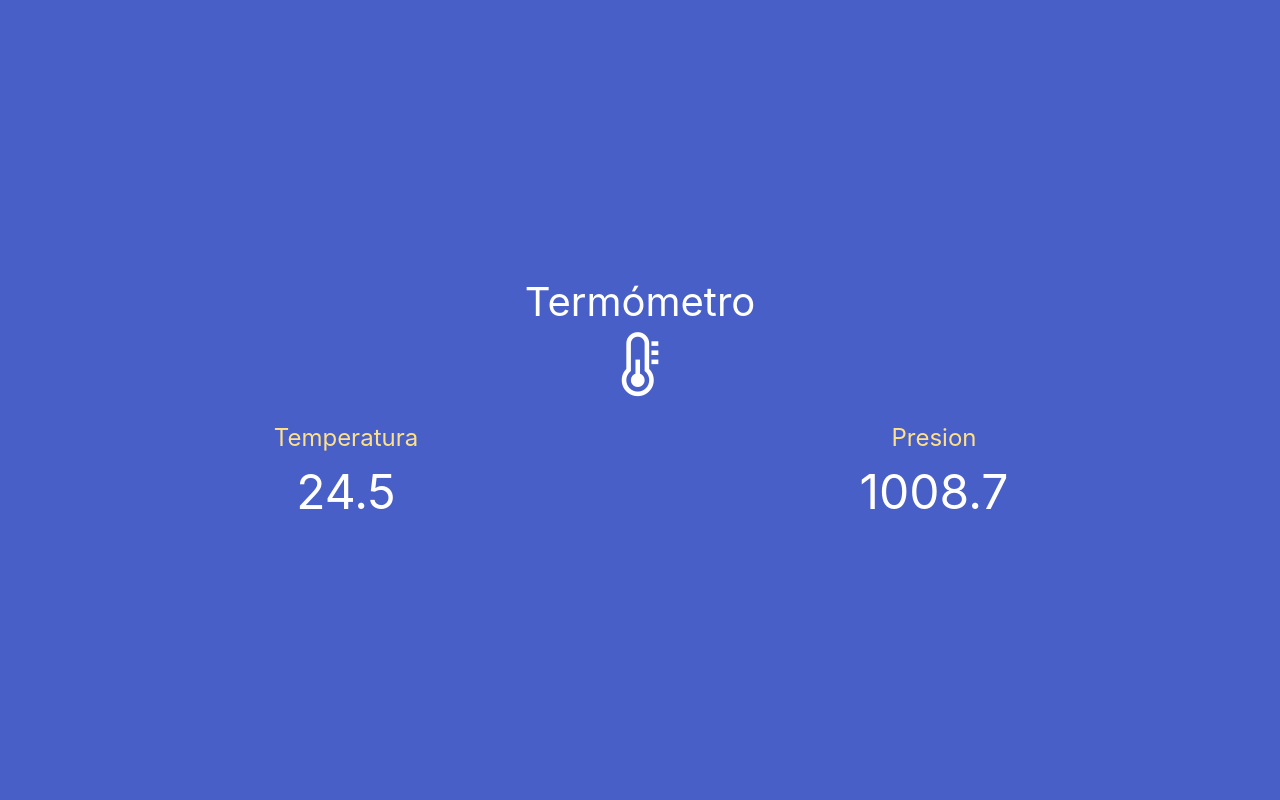
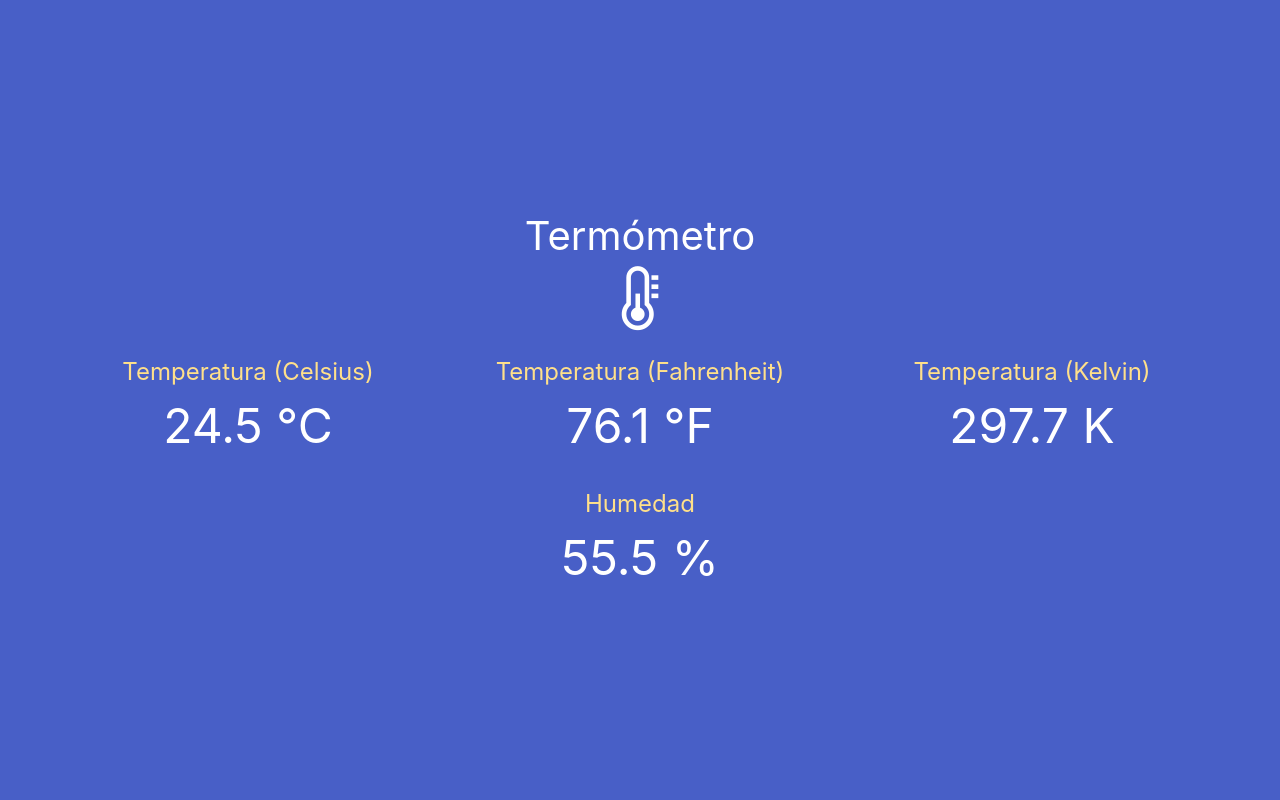
Before and after one commit to LuisElPoti/Raspberry-y-ESP32-PYTHON, a Flask app: page / in a window 1280 px wide. Run offline with Flask 3, Linux system fonts and the light colour scheme; some libraries are stand-ins or nearby versions.

Commit message:
Agregando 4 envio de datos ESP32 a Raspberry

```diff
--- a/app.py
+++ b/app.py
@@ -52,25 +52,19 @@ def receive_data():
     while True:
         packet = rfm9x.receive()
         if packet:
-            temp = int.from_bytes(packet[2:4], byteorder='little') / 10.00
-            humd = int.from_bytes(packet[4:6], byteorder='little') / 10.00
+            temp_celsius = int.from_bytes(packet[2:4], byteorder='little') / 10.00
+            temp_fahrenheit = int.from_bytes(packet[4:6], byteorder='little') / 10.00
+            temp_kelvin = int.from_bytes(packet[6:8], byteorder='little') / 10.00
+            humd = int.from_bytes(packet[8:10], byteorder='little') / 10.00
 
-            # if((temp > 0 or temp < 50)  and (humd > 0 or humd < 100)):
-
-            #     # Crear una referencia a la base de datos de Firebase
-            #     ref = db.reference('/temperatura-humedad')
-
-            #     # Crear un nuevo registro en la base de datos con la temperatura y humedad
-            #     new_data = {
-            #         'temperatura': temp,
-            #         'humedad': humd
-            #     }
-            #     ref.push(new_data)
-
-            socketio.emit('temp', temp)
+            socketio.emit('temp_celsius', temp_celsius)
+            socketio.emit('temp_fahrenheit', temp_fahrenheit)
+            socketio.emit('temp_kelvin', temp_kelvin)
             socketio.emit('humd', humd)
 
-            print("Received temperature:", temp, "C")
+            print("Received temperature (Celsius):", temp_celsius, "C")
+            print("Received temperature (Fahrenheit):", temp_fahrenheit, "F")
+            print("Received temperature (Kelvin):", temp_kelvin, "K")
             print("Received humidity:", humd, "%")
 
         time.sleep(5)
--- a/templates/index.html
+++ b/templates/index.html
@@ -1,24 +1,33 @@
 <!DOCTYPE html>
-<html lang='en'>
-
+<html lang="en">
 <head>
-    <meta charset='UTF-8'>
-    <meta name='viewport' content='width=device-width, initial-scale=1.0'>
+    <meta charset="UTF-8">
+    <meta name="viewport" content="width=device-width, initial-scale=1.0">
     <title>Sensor de temperatura</title>
-    <link rel='stylesheet' href='https://unpkg.com/bulma@0.9.1/css/bulma.min.css'>
-    <link rel='stylesheet' href='https://stackpath.bootstrapcdn.com/font-awesome/4.7.0/css/font-awesome.min.css'>
+    <link rel="stylesheet" href="https://unpkg.com/bulma@0.9.1/css/bulma.min.css">
+    <link rel="stylesheet" href="https://stackpath.bootstrapcdn.com/font-awesome/4.7.0/css/font-awesome.min.css">
 </head>
 <script src="https://cdnjs.cloudflare.com/ajax/libs/socket.io/4.1.2/socket.io.js"></script>
 <script>
-  const socket = io.connect('http://192.168.8.126:5000/');
+  const socket = io.connect('http://10.0.0.163:5000');
 
   socket.on('connect', () => {
     console.log('Connected to server');
   });
 
-  socket.on('temp', (temp) => {
-    const temperaturaElement = document.querySelector('#temperatura');
-    temperaturaElement.textContent = `${temp} °C`;
+  socket.on('temp_celsius', (tempCelsius) => {
+    const temperaturaCelsiusElement = document.querySelector('#temperatura-celsius');
+    temperaturaCelsiusElement.textContent = `${tempCelsius} °C`;
+  });
+
+  socket.on('temp_fahrenheit', (tempFahrenheit) => {
+    const temperaturaFahrenheitElement = document.querySelector('#temperatura-fahrenheit');
+    temperaturaFahrenheitElement.textContent = `${tempFahrenheit} °F`;
+  });
+
+  socket.on('temp_kelvin', (tempKelvin) => {
+    const temperaturaKelvinElement = document.querySelector('#temperatura-kelvin');
+    temperaturaKelvinElement.textContent = `${tempKelvin} K`;
   });
 
   socket.on('humd', (humd) => {
@@ -27,29 +36,37 @@
   });
 </script>
 <body>
-    <section id='app' class='hero is-link is-fullheight'>
-        <div class='hero-body'>
-            <div class='container'>
-                <div class='columns has-text-centered'>
-                    <div class='column'>
-                        <h1 style='font-size: 2.5rem'>Termómetro</h1>
-                        <i class='fa fa-thermometer-half' style='font-size: 4rem;'></i>
+    <section id="app" class="hero is-link is-fullheight">
+        <div class="hero-body">
+            <div class="container">
+                <div class="columns has-text-centered">
+                    <div class="column">
+                        <h1 style="font-size: 2.5rem">Termómetro</h1>
+                        <i class="fa fa-thermometer-half" style="font-size: 4rem;"></i>
                     </div>
                 </div>
-                <div class='columns'>
-                    <div class='column has-text-centered'>
-                        <h2 class='is-size-4 has-text-warning'>Temperatura</h2>
-                        <h2 class='is-size-1' id='temperatura'>24.5</h2>
+                <div class="columns">
+                    <div class="column has-text-centered">
+                        <h2 class="is-size-4 has-text-warning">Temperatura (Celsius)</h2>
+                        <h2 class="is-size-1" id="temperatura-celsius">24.5 °C</h2>
                     </div>
-                    <div class='column has-text-centered'>
-                        <h2 class='is-size-4 has-text-warning'>Presion</h2>
-                        <h2 class='is-size-1' id='humedad'>1008.7</h2>
+                    <div class="column has-text-centered">
+                        <h2 class="is-size-4 has-text-warning">Temperatura (Fahrenheit)</h2>
+                        <h2 class="is-size-1" id="temperatura-fahrenheit">76.1 °F</h2>
+                    </div>
+                    <div class="column has-text-centered">
+                        <h2 class="is-size-4 has-text-warning">Temperatura (Kelvin)</h2>
+                        <h2 class="is-size-1" id="temperatura-kelvin">297.7 K</h2>
                     </div>
                 </div>
-
+                <div class="columns">
+                    <div class="column has-text-centered">
+                        <h2 class="is-size-4 has-text-warning">Humedad</h2>
+                        <h2 class="is-size-1" id="humedad">55.5 %</h2>
+                    </div>
+                </div>
             </div>
         </div>
     </section>
 </body>
-
 </html>
```
